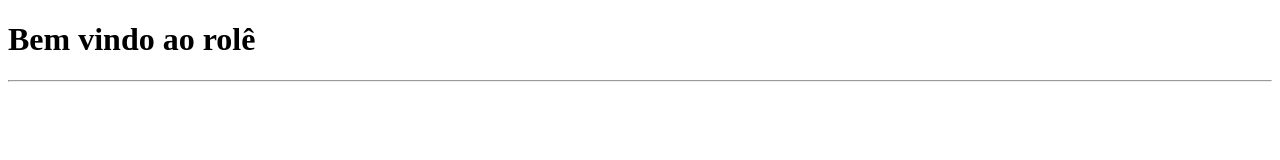
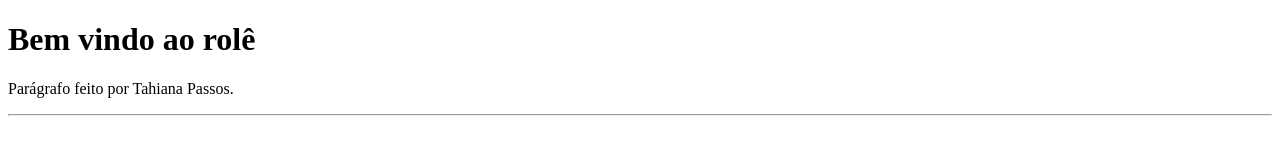
Before and after one commit to JohannCroce/Topicos-Especiais-Fatec, a plain HTML site: page index.html in a window 1280 px wide. Drawn offline with Linux system fonts and the light colour scheme.

Commit message:
alteração Tahiana

```diff
--- a/index.html
+++ b/index.html
@@ -8,6 +8,7 @@
     </head>
     <body>
         <h1>Bem vindo ao rolê</h1>
+        <p>Parágrafo feito por Tahiana Passos.</p>
         <hr>
     </body>
 </html>
```
